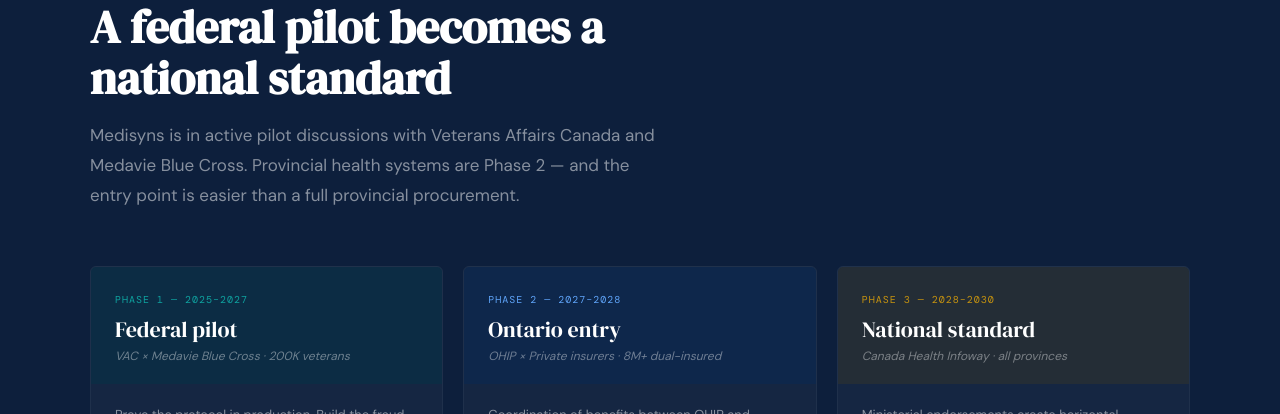
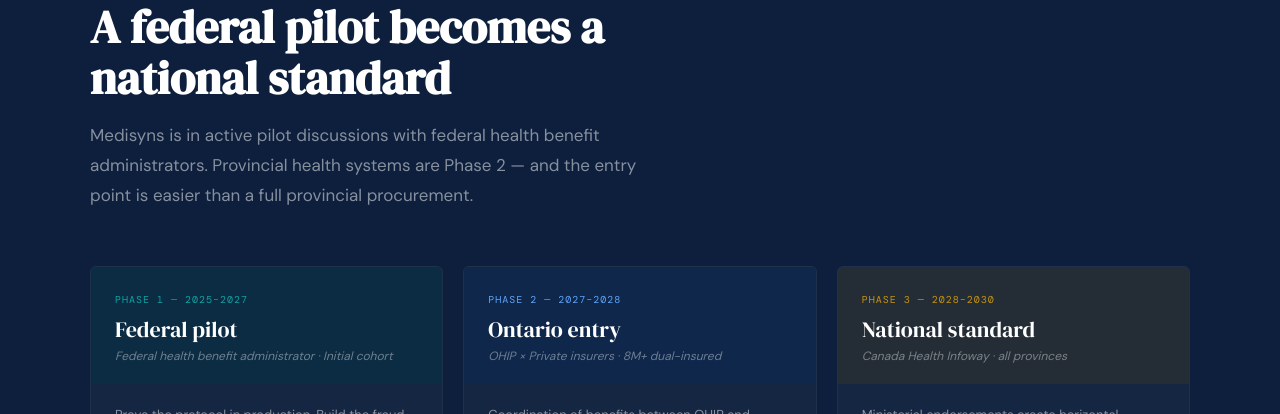
Before and after one commit to sjkextras/Medisyns, a plain HTML site: page index.html in a window 1280 px wide. Shown: the part 4700-5114 px from the top of the page. Drawn offline with nearby package versions, Linux system fonts and the light colour scheme.

Commit message:
index.html

```diff
--- a/index.html
+++ b/index.html
@@ -303,10 +303,10 @@ h2{font-family:'DM Serif Display',serif;font-size:46px;line-height:1.1;color:#0D
   <div class="section-inner">
     <div class="mono">Roadmap</div>
     <h2>A federal pilot becomes a national standard</h2>
-    <p class="lead">Medisyns is in active pilot discussions with Veterans Affairs Canada and Medavie Blue Cross. Provincial health systems are Phase 2 — and the entry point is easier than a full provincial procurement.</p>
+    <p class="lead">Medisyns is in active pilot discussions with federal health benefit administrators. Provincial health systems are Phase 2 — and the entry point is easier than a full provincial procurement.</p>
     <div class="phases">
       <div class="phase ph1">
-        <div class="phase-head"><div class="phase-step">Phase 1 — 2025–2027</div><div class="phase-title">Federal pilot</div><div class="phase-time">VAC × Medavie Blue Cross · 200K veterans</div></div>
+        <div class="phase-head"><div class="phase-step">Phase 1 — 2025–2027</div><div class="phase-title">Federal pilot</div><div class="phase-time">Federal health benefit administrator · Initial cohort</div></div>
         <div class="phase-body"><p>Prove the protocol in production. Build the fraud baseline data. Target the FHCPS federal contract renewal in August 2027 as the first formal procurement event.</p><div class="phase-badge">Active</div></div>
       </div>
       <div class="phase ph2">
```
